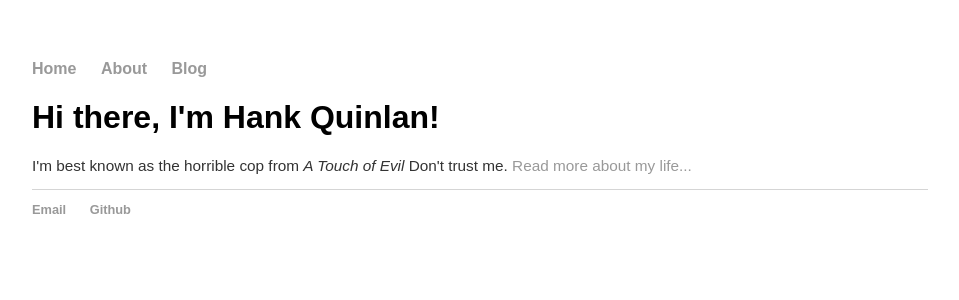
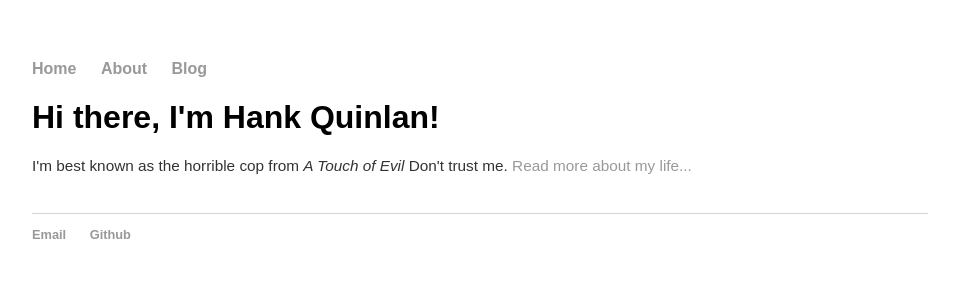
Before and after one commit to lucytyuan/lucytyuan.github.io, a Jekyll site: the page built from index.html, in a window 1280 px wide. Shown: the top 300 px of the page, without its empty margins (160-1119 px from the left). Built offline with Jekyll 4.4.1, drawn with Linux system fonts in a browser that asks for light colours.

Commit message:
Update main.css

```diff
--- a/css/main.css
+++ b/css/main.css
@@ -25,6 +25,7 @@ h1 {
     font-family:'Karla', 'Arial', 'Sans-Serif';
 }
 p {
+    margin: 20px auto 40px;
     font-size: 11.5pt;
     line-height: 1em;
     color: #333;
```
